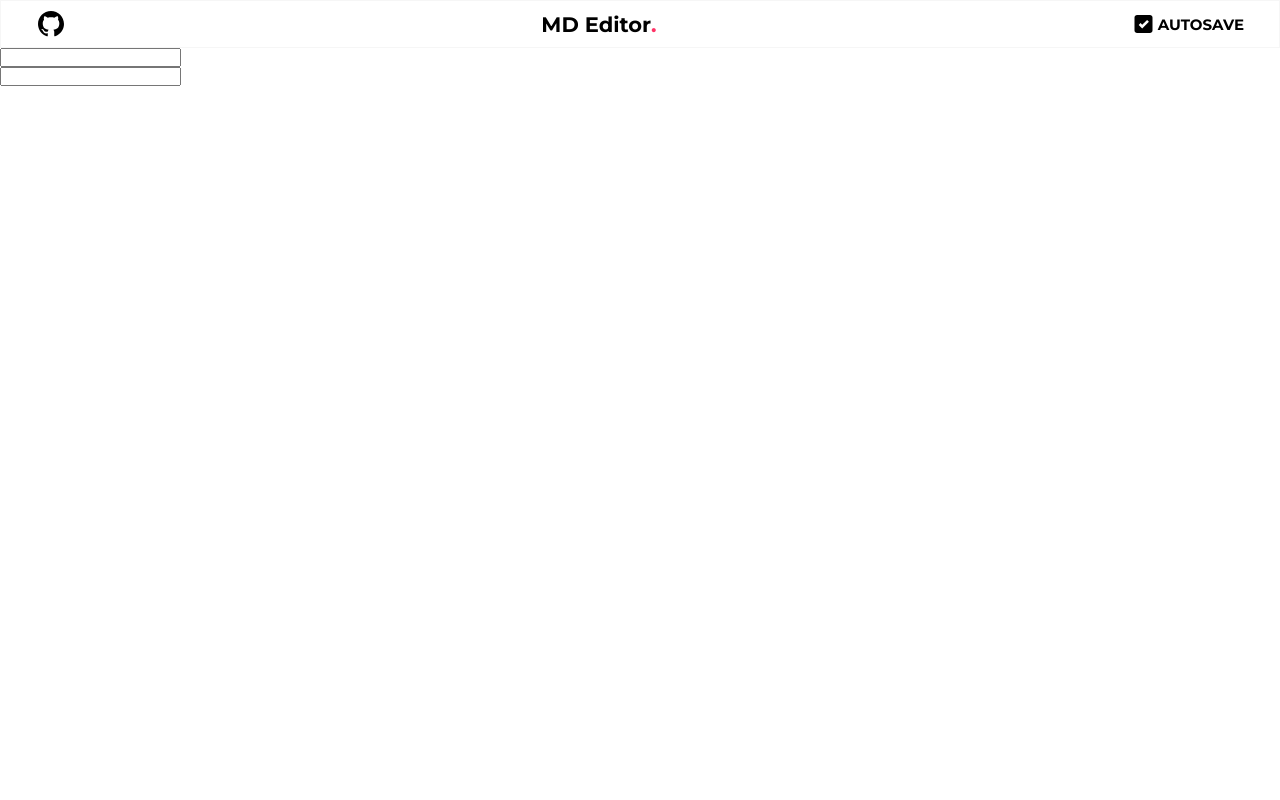
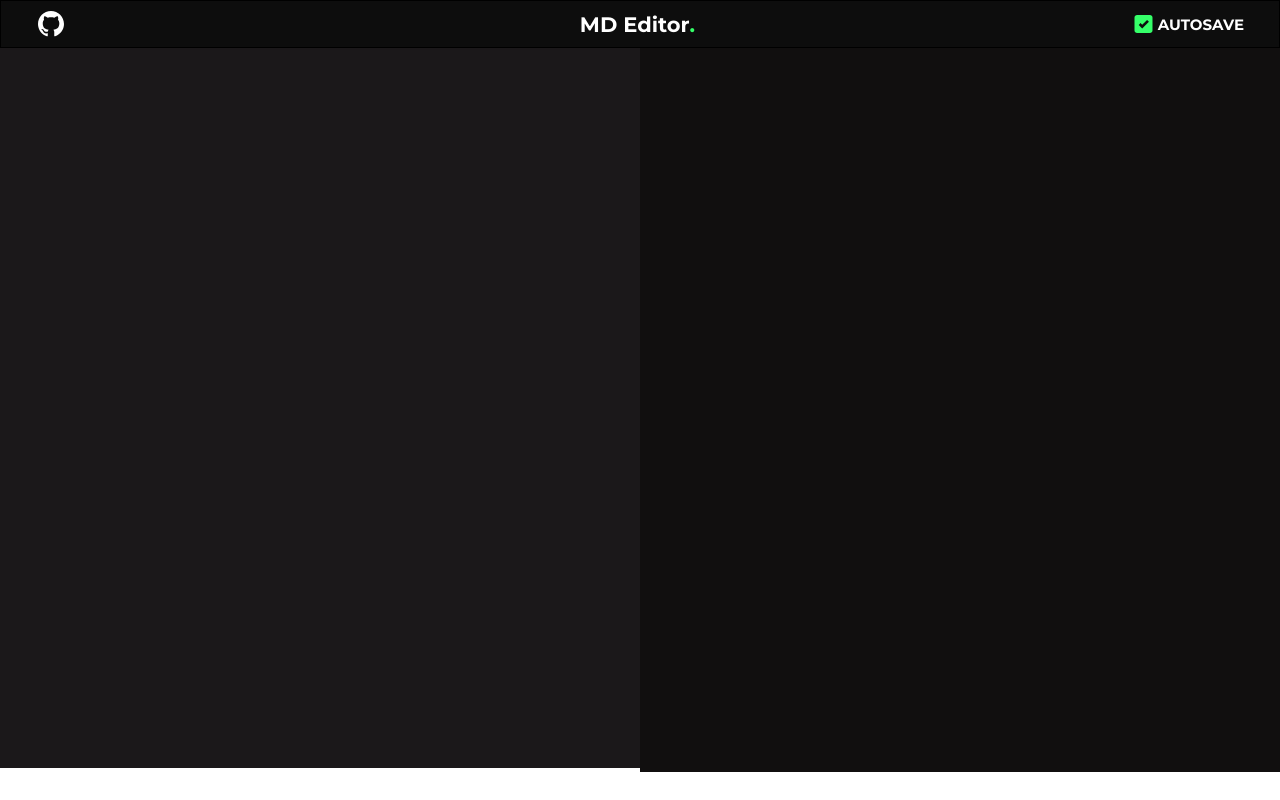
Before and after one commit to Devang47/MD-Editor, a React (Create React App) app: page / in a window 1280 px wide. Built offline with nearby package versions, Linux system fonts and the light colour scheme.

Commit message:
Basic editor ready

```diff
--- a/public/index.html
+++ b/public/index.html
@@ -2,42 +2,16 @@
 <html lang="en">
   <head>
     <meta charset="utf-8" />
-    <link rel="icon" href="%PUBLIC_URL%/favicon.ico" />
     <meta name="viewport" content="width=device-width, initial-scale=1" />
-    <meta name="theme-color" content="#000000" />
+    <meta name="theme-color" content="#ffffff" />
     <meta
       name="description"
       content="Web site created using create-react-app"
     />
-    <link rel="apple-touch-icon" href="%PUBLIC_URL%/logo192.png" />
-    <!--
-      manifest.json provides metadata used when your web app is installed on a
-      user's mobile device or desktop. See https://developers.google.com/web/fundamentals/web-app-manifest/
-    -->
-    <link rel="manifest" href="%PUBLIC_URL%/manifest.json" />
-    <!--
-      Notice the use of %PUBLIC_URL% in the tags above.
-      It will be replaced with the URL of the `public` folder during the build.
-      Only files inside the `public` folder can be referenced from the HTML.
-
-      Unlike "/favicon.ico" or "favicon.ico", "%PUBLIC_URL%/favicon.ico" will
-      work correctly both with client-side routing and a non-root public URL.
-      Learn how to configure a non-root public URL by running `npm run build`.
-    -->
-    <title>React App</title>
+    <title>MD Editor</title>
   </head>
   <body>
     <noscript>You need to enable JavaScript to run this app.</noscript>
     <div id="root"></div>
-    <!--
-      This HTML file is a template.
-      If you open it directly in the browser, you will see an empty page.
-
-      You can add webfonts, meta tags, or analytics to this file.
-      The build step will place the bundled scripts into the <body> tag.
-
-      To begin the development, run `npm start` or `yarn start`.
-      To create a production bundle, use `npm run build` or `yarn build`.
-    -->
   </body>
 </html>
--- a/src/App.js
+++ b/src/App.js
@@ -1,18 +1,28 @@
-import React from "react";
+import React, { useState } from "react";
+import ReactMarkdown from "react-markdown";
 
 import Navbar from "./Components/Navbar";
 import "./Style/style.css";
 
 function App() {
+  const [MD, SetMD] = useState("");
   return (
     <React.Fragment>
       <Navbar />
+
       <section className="wrapper">
-        <section className="onput_field">
-          <input type="text" />
+        <section className="input_field">
+          <textarea
+            name="input_field"
+            id="input"
+            value={MD}
+            onChange={(e) => SetMD(e.target.value)}
+          ></textarea>
         </section>
         <section className="output">
-          <input type="text" readOnly="true" />
+          <ReactMarkdown skipHtml={false} className="output_box">
+            {MD}
+          </ReactMarkdown>
         </section>
       </section>
     </React.Fragment>
--- a/src/Components/Navbar.jsx
+++ b/src/Components/Navbar.jsx
@@ -28,7 +28,7 @@ function Navbar() {
           </a>
         </li>
         <li className="logo">
-          <h1> MD Editor<span className="red">.</span> </h1>
+          <h1> MD Editor<span className="highlight">.</span> </h1>
         </li>
         <li className="autosave">
           <svg
--- a/src/Style/style.css
+++ b/src/Style/style.css
@@ -1,5 +1,5 @@
-@import url("https://fonts.googleapis.com/css2?family=Fira+Code:wght@300;400;500;600;700&display=swap");
 @import url("https://fonts.googleapis.com/css2?family=Montserrat:wght@600;700&display=swap");
+@import url("https://fonts.googleapis.com/css2?family=Lato:ital,wght@0,300;0,400;0,700;0,900;1,300;1,400;1,700;1,900&family=Roboto+Mono&display=swap");
 * {
   margin: 0;
   padding: 0;
@@ -10,6 +10,11 @@
 body {
   height: 100vh;
   min-height: 550px;
+  overflow: hidden;
+}
+
+nav {
+  background-color: #0D0D0D;
 }
 
 nav ul {
@@ -24,8 +29,9 @@ nav ul {
           justify-content: space-between;
   list-style-type: none;
   padding: 10px 35px;
-  border: 1px solid #f6f6f6;
+  border: 1px solid #000000;
   font-family: "Montserrat", sans-serif;
+  color: white;
 }
 
 nav ul li .github_logo {
@@ -41,7 +47,12 @@ nav ul li .github_logo svg {
   display: block;
 }
 
+nav ul li .github_logo svg path {
+  fill: white;
+}
+
 nav ul li h1 {
+  padding-left: 77px;
   cursor: pointer;
   display: block;
   width: -webkit-fit-content;
@@ -69,13 +80,211 @@ nav ul .autosave svg {
   height: 18px;
 }
 
+nav ul .autosave svg path {
+  fill: #35ff69;
+}
+
 nav ul .autosave .autosave_txt {
   font-size: 15px;
   text-transform: uppercase;
   font-weight: 700;
 }
 
-.red {
-  color: #ff3366;
+.highlight {
+  color: #35ff69;
+}
+
+.wrapper {
+  display: -ms-grid;
+  display: grid;
+  -ms-grid-columns: 1fr 1fr;
+      grid-template-columns: 1fr 1fr;
+  height: 90vh;
+}
+
+.wrapper .input_field,
+.wrapper .output {
+  width: 100%;
+  height: 100%;
+}
+
+.wrapper .input_field textarea,
+.wrapper .input_field .output_box,
+.wrapper .output textarea,
+.wrapper .output .output_box {
+  width: 100%;
+  height: 90vh;
+  max-height: 850px;
+  border: none;
+  outline: none;
+  resize: none;
+  overflow: scroll;
+  padding: 20px 30px;
+  line-height: 1.5;
+  color: white;
+}
+
+.wrapper .output {
+  background-color: #110F0F;
+  color: white;
+  font-family: "Lato", sans-serif;
+  line-height: 1.6;
+}
+
+.wrapper .output h1,
+.wrapper .output h2,
+.wrapper .output h3,
+.wrapper .output h4 {
+  color: #ffffff;
+  font-weight: 600;
+}
+
+.wrapper .output h1,
+.wrapper .output h2,
+.wrapper .output h3,
+.wrapper .output h4,
+.wrapper .output h5,
+.wrapper .output p {
+  margin-bottom: 24px;
+  padding: 0;
+}
+
+.wrapper .output h1 {
+  font-size: 36px;
+  position: relative;
+  margin-bottom: 50px;
+}
+
+.wrapper .output h1::after {
+  position: absolute;
+  top: 120%;
+  content: "";
+  left: 0;
+  width: 100%;
+  background-color: #7a7a7a;
+  height: 1px;
+}
+
+.wrapper .output h2 {
+  font-size: 30px;
+  margin: 24px 0 6px;
+}
+
+.wrapper .output h3 {
+  font-size: 26px;
+}
+
+.wrapper .output h4 {
+  font-size: 22px;
+}
+
+.wrapper .output h5 {
+  font-size: 20px;
+}
+
+.wrapper .output a {
+  color: #35ff69;
+  margin: 0;
+  padding: 0;
+  vertical-align: baseline;
+}
+
+.wrapper .output ul,
+.wrapper .output ol {
+  padding: 0;
+  margin: 0;
+  margin-left: 40px;
+}
+
+.wrapper .output li {
+  line-height: 1.6;
+}
+
+.wrapper .output li ul,
+.wrapper .output li ul {
+  margin-left: 24px;
+}
+
+.wrapper .output p,
+.wrapper .output ul,
+.wrapper .output ol {
+  font-size: 18px;
+  line-height: 1.6;
+  max-width: 540px;
+}
+
+.wrapper .output code {
+  padding: 2px 6px;
+  border: 1px solid #000000;
+  background-color: #1d1a1a;
+  font-family: "Roboto Mono", monospace;
+  line-height: 1.7;
+  font-size: 14px;
+  font-weight: 400;
+}
+
+.wrapper .output pre {
+  padding: 0px 24px;
+  max-width: 800px;
+  white-space: pre-wrap;
+  padding: 10px 20px;
+  border: 1px solid #000000;
+  background-color: #1d1a1a;
+  margin: 10px 0 25px;
+}
+
+.wrapper .output pre code {
+  padding: 0;
+  background-color: none;
+  border: none;
+}
+
+.wrapper .output aside {
+  display: block;
+  float: right;
+  width: 390px;
+}
+
+.wrapper .output blockquote {
+  margin: 1em 2em;
+  max-width: 476px;
+}
+
+.wrapper .output blockquote p {
+  color: #2a2a2a;
+  max-width: 460px;
+}
+
+.wrapper .output hr {
+  width: 540px;
+  text-align: left;
+  margin: 0 auto 0 0;
+  color: #646464;
+}
+
+.wrapper .output table {
+  border-collapse: collapse;
+  margin: 1em 1em;
+  border: 1px solid #ccc;
+}
+
+.wrapper .output table thead {
+  background-color: #eee;
+}
+
+.wrapper .output table thead td {
+  color: #666;
+}
+
+.wrapper .output table td {
+  padding: 0.5em 1em;
+  border: 1px solid #ccc;
+}
+
+.wrapper .input_field textarea {
+  font-size: 18px;
+  background-color: #1B181A;
+  font-family: "Lato", sans-serif;
+  font-weight: 400;
 }
 /*# sourceMappingURL=style.css.map */
--- a/src/Style/style.scss
+++ b/src/Style/style.scss
@@ -1,8 +1,6 @@
-@import url("https://fonts.googleapis.com/css2?family=Fira+Code:wght@300;400;500;600;700&display=swap");
-
 @import url("https://fonts.googleapis.com/css2?family=Montserrat:wght@600;700&display=swap");
 
-// font-family: 'Fira Code', monospace;
+@import url("https://fonts.googleapis.com/css2?family=Lato:ital,wght@0,300;0,400;0,700;0,900;1,300;1,400;1,700;1,900&family=Roboto+Mono&display=swap");
 
 * {
   margin: 0;
@@ -13,17 +11,20 @@
 body {
   height: 100vh;
   min-height: 550px;
+  overflow: hidden;
 }
 
 nav {
+  background-color: #0D0D0D;
   ul {
     display: flex;
     align-items: center;
     justify-content: space-between;
     list-style-type: none;
     padding: 10px 35px;
-    border: 1px solid #f6f6f6;
+    border: 1px solid #000000;
     font-family: "Montserrat", sans-serif;
+    color: white;
     li {
       .github_logo {
         display: block;
@@ -33,9 +34,13 @@ nav {
         svg {
           height: 100%;
           display: block;
+          path {
+            fill: white;
+          }
         }
       }
       h1 {
+        padding-left: 77px;
         cursor: pointer;
         display: block;
         width: fit-content;
@@ -51,6 +56,9 @@ nav {
       gap: 3px;
       svg {
         height: 18px;
+        path {
+          fill: #35ff69;
+        }
       }
       .autosave_txt {
         font-size: 15px;
@@ -61,6 +69,170 @@ nav {
   }
 }
 
-.red {
-  color: #ff3366;
+.highlight {
+  color: #35ff69;
 }
+
+.wrapper {
+  display: grid;
+  grid-template-columns: 1fr 1fr;
+  height: 90vh;
+  .input_field,
+  .output {
+    width: 100%;
+    height: 100%;
+    textarea,
+    .output_box {
+      width: 100%;
+      height: 90vh;
+      max-height: 850px;
+      border: none;
+      outline: none;
+      resize: none;
+      overflow: scroll;
+      padding: 20px 30px;
+      line-height: 1.5;
+      color: white;
+    }
+  }
+  .output {
+    background-color: #110F0F;
+    color: white;
+    font-family: "Lato", sans-serif;
+    line-height: 1.6;
+    h1,
+    h2,
+    h3,
+    h4 {
+      color: #ffffff;
+      font-weight: 600;
+    }
+    h1,
+    h2,
+    h3,
+    h4,
+    h5,
+    p {
+      margin-bottom: 24px;
+      padding: 0;
+    }
+    h1 {
+      font-size: 36px;
+      position: relative;
+      margin-bottom: 50px;
+      &::after {
+        position: absolute;
+        top: 120%;
+        content: "";
+        left: 0;
+        width: 100%;
+        background-color: rgb(122, 122, 122);
+        height: 1px;
+      }
+    }
+    h2 {
+      font-size: 30px;
+      margin: 24px 0 6px;
+    }
+    h3 {
+      font-size: 26px;
+    }
+    h4 {
+      font-size: 22px;
+    }
+    h5 {
+      font-size: 20px;
+    }
+    a {
+      color: #35ff69;
+      margin: 0;
+      padding: 0;
+      vertical-align: baseline;
+    }
+    ul,
+    ol {
+      padding: 0;
+      margin: 0;
+      margin-left: 40px;
+    }
+    li {
+      line-height: 1.6;
+    }
+    li ul,
+    li ul {
+      margin-left: 24px;
+    }
+    p,
+    ul,
+    ol {
+      font-size: 18px;
+      line-height: 1.6;
+      max-width: 540px;
+    }
+    code {
+      padding: 2px 6px;
+      border: 1px solid #000000;
+      background-color: #1d1a1a;
+      font-family: "Roboto Mono", monospace;
+      line-height: 1.7;
+      font-size: 14px;
+      font-weight: 400;
+    }
+    pre {
+      padding: 0px 24px;
+      max-width: 800px;
+      white-space: pre-wrap;
+      padding: 10px 20px;
+      border: 1px solid #000000;
+      background-color: #1d1a1a;
+      margin: 10px 0 25px;
+      code {
+        padding: 0;
+        background-color: none;
+        border: none;
+      }
+    }
+    aside {
+      display: block;
+      float: right;
+      width: 390px;
+    }
+    blockquote {
+      margin: 1em 2em;
+      max-width: 476px;
+    }
+    blockquote p {
+      color: rgb(42, 42, 42);
+      max-width: 460px;
+    }
+    hr {
+      width: 540px;
+      text-align: left;
+      margin: 0 auto 0 0;
+      color: rgb(100, 100, 100);
+    }
+    table {
+      border-collapse: collapse;
+      margin: 1em 1em;
+      border: 1px solid #ccc;
+    }
+    table thead {
+      background-color: #eee;
+    }
+    table thead td {
+      color: #666;
+    }
+    table td {
+      padding: 0.5em 1em;
+      border: 1px solid #ccc;
+    }
+  }
+  .input_field {
+    textarea {
+      font-size: 18px;
+      background-color: #1B181A;
+      font-family: "Lato", sans-serif;
+      font-weight: 400;
+    }
+  }
+}
```
Also changed, not shown: 1 other file (tests, documents, lock files or other folders).
